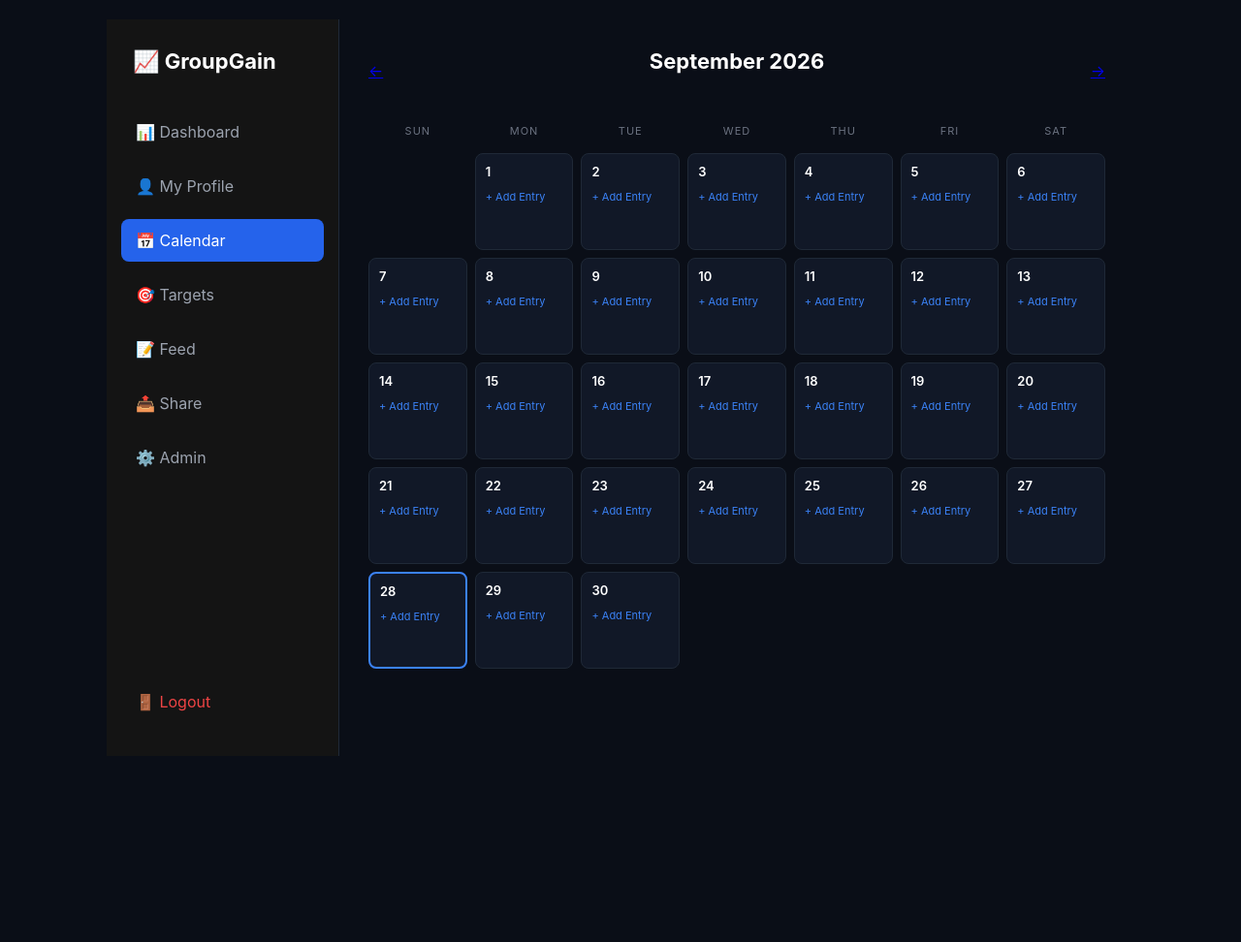
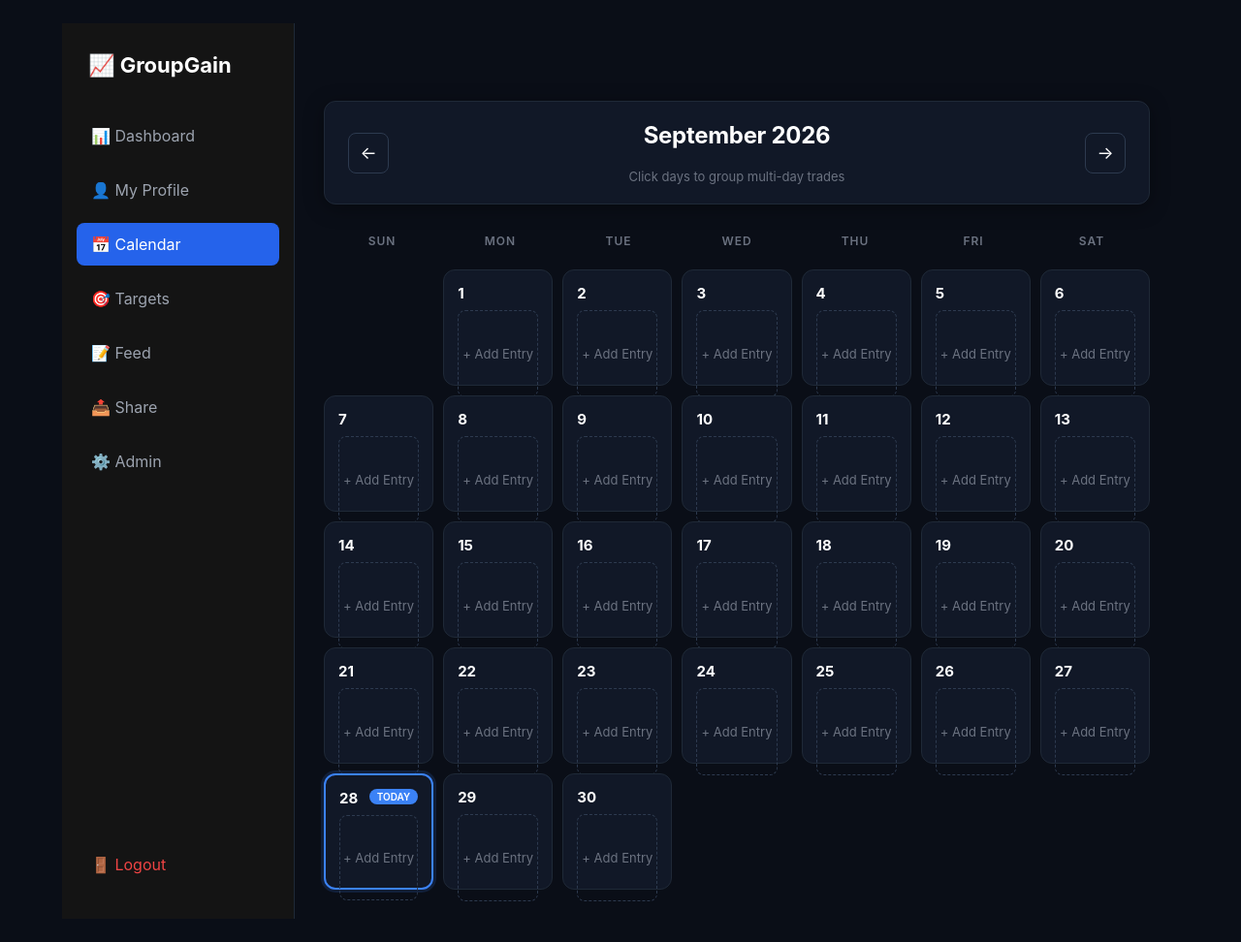
Before and after one commit to leemossford-jpg/groupgain, a Flask app: page /calendar in a window 1280 px wide. Shown: the whole page at 97% size. Before the commit the page ends 780 px from the top, so only its background shows below. Run offline with Flask 3, Linux system fonts and the light colour scheme; a user stored in the database is signed in; data that the repository does not hold is empty.

Commit message:
Update calendar.html

```diff
--- a/templates/calendar.html
+++ b/templates/calendar.html
@@ -5,77 +5,235 @@
   :root {
     --bg-main: #0a0e17;
     --bg-card: #111827;
+    --bg-card-hover: #1a2436;
     --accent-blue: #3b82f6;
+    --accent-blue-soft: rgba(59, 130, 246, 0.15);
     --accent-green: #10b981;
+    --accent-green-soft: rgba(16, 185, 129, 0.12);
     --accent-red: #ef4444;
+    --accent-red-soft: rgba(239, 68, 68, 0.12);
     --text-primary: #ffffff;
     --text-secondary: #6b7280;
     --text-dim: #9ca3af;
     --border: #1f2937;
-    --border-light: #2d3a4f;
+    --border-soft: #2d3a4f;
+    --shadow: 0 4px 20px rgba(0,0,0,0.35);
+    --group-outline: #60a5fa;
+    --group-glow: 0 0 0 2px var(--group-outline), 0 0 12px rgba(96, 165, 250, 0.4);
   }
 
   * { margin: 0; padding: 0; box-sizing: border-box; }
-  body { background: var(--bg-main); color: var(--text-primary); font-family: -apple-system, Segoe UI, Roboto, sans-serif; padding: 20px; max-width: 1100px; margin: 0 auto; }
+  body {
+    background: var(--bg-main);
+    color: var(--text-primary);
+    font-family: -apple-system, Segoe UI, Roboto, sans-serif;
+    padding: 24px;
+    max-width: 1200px;
+    margin: 0 auto;
+  }
 
-  .cal-header { display: flex; justify-content: space-between; align-items: center; margin-bottom: 24px; }
-  .cal-nav a { color: var(--accent-blue); text-decoration: none; font-size: 18px; padding: 8px 14px; border-radius: 6px; background: var(--bg-card); border: 1px solid var(--border); }
-  .cal-title { font-size: 22px; font-weight: 700; }
+  /* ===== FLASH MESSAGES ===== */
+  .flash-wrap { margin-bottom: 16px; }
+  .flash {
+    padding: 12px 18px;
+    border-radius: 10px;
+    margin-bottom: 8px;
+    font-weight: 500;
+  }
+  .flash.success { background: var(--accent-green-soft); color: #86efac; border: 1px solid rgba(16, 185, 129, 0.25); }
+  .flash.error { background: rgba(239, 68, 68, 0.1); color: #fca5a5; border: 1px solid rgba(239, 68, 68, 0.25); }
 
-  .weekdays { display: grid; grid-template-columns: repeat(7, 1fr); gap: 8px; margin-bottom: 8px; }
-  .weekday { text-align: center; font-size: 11px; text-transform: uppercase; letter-spacing: 1px; color: var(--text-secondary); padding: 8px; }
+  /* ===== GROUP TOTAL BAR ===== */
+  .group-bar {
+    display: flex;
+    justify-content: space-between;
+    align-items: center;
+    padding: 14px 20px;
+    background: linear-gradient(90deg, rgba(59, 130, 246, 0.15), transparent);
+    border: 1px solid var(--accent-blue);
+    border-radius: 10px;
+    margin-bottom: 20px;
+    transition: all 0.3s ease;
+    opacity: 0;
+    transform: translateY(-10px);
+    height: 0;
+    overflow: hidden;
+  }
+  .group-bar.visible {
+    opacity: 1;
+    transform: translateY(0);
+    height: auto;
+    margin-bottom: 20px;
+  }
+  .group-label { font-size: 13px; color: var(--text-secondary); }
+  .group-total { font-size: 22px; font-weight: 700; }
+  .group-total.green { color: var(--accent-green); }
+  .group-total.red { color: var(--accent-red); }
+  .group-clear {
+    background: transparent;
+    border: 1px solid var(--border-soft);
+    color: var(--text-secondary);
+    padding: 8px 14px;
+    border-radius: 6px;
+    cursor: pointer;
+    font-size: 12px;
+    transition: 0.2s;
+  }
+  .group-clear:hover { border-color: var(--accent-red); color: var(--accent-red); }
 
-  .cal-grid { display: grid; grid-template-columns: repeat(7, 1fr); gap: 8px; }
-  .day-cell { min-height: 100px; background: var(--bg-card); border: 1px solid var(--border); border-radius: 8px; padding: 10px; transition: 0.2s; }
-  .day-cell:hover { border-color: var(--accent-blue); }
-  .day-cell.empty { background: transparent; border: none; }
-  .day-cell.today { border-color: var(--accent-blue); border-width: 2px; }
+  /* ===== CALENDAR HEADER ===== */
+  .cal-header {
+    display: flex;
+    justify-content: space-between;
+    align-items: center;
+    margin-bottom: 20px;
+    padding: 20px 24px;
+    background: var(--bg-card);
+    border: 1px solid var(--border);
+    border-radius: 12px;
+    box-shadow: var(--shadow);
+  }
+  .cal-nav { display: flex; gap: 10px; }
+  .cal-nav a {
+    display: flex;
+    align-items: center;
+    justify-content: center;
+    width: 42px;
+    height: 42px;
+    color: var(--text-primary);
+    text-decoration: none;
+    font-size: 18px;
+    border-radius: 8px;
+    background: transparent;
+    border: 1px solid var(--border-soft);
+    transition: all 0.2s ease;
+  }
+  .cal-nav a:hover {
+    background: var(--accent-blue);
+    border-color: var(--accent-blue);
+    transform: scale(1.05);
+  }
+  .cal-title { font-size: 24px; font-weight: 700; letter-spacing: -0.3px; }
+  .cal-subtitle { font-size: 13px; color: var(--text-secondary); margin-top: 4px; }
 
-  .day-num { font-size: 13px; font-weight: 600; margin-bottom: 6px; }
-  .day-total { font-size: 15px; font-weight: 700; margin-bottom: 4px; }
-  .day-total.green { color: var(--accent-green); }
-  .day-total.red { color: var(--accent-red); }
-  .day-notes { font-size: 10px; color: var(--text-dim); overflow: hidden; text-overflow: ellipsis; white-space: nowrap; margin-bottom: 8px; }
+  /* ===== WEEKDAYS ===== */
+  .weekdays {
+    display: grid;
+    grid-template-columns: repeat(7, 1fr);
+    gap: 10px;
+    margin-bottom: 12px;
+    padding: 0 4px;
+  }
+  .weekday {
+    text-align: center;
+    font-size: 12px;
+    font-weight: 600;
+    text-transform: uppercase;
+    letter-spacing: 1px;
+    color: var(--text-secondary);
+    padding: 10px 6px;
+  }
 
-  .add-link, .edit-link { font-size: 11px; color: var(--accent-blue); text-decoration: none; margin-right: 6px; }
-  .add-link:hover, .edit-link:hover { text-decoration: underline; }
+  /* ===== CALENDAR GRID ===== */
+  .cal-grid { display: grid; grid-template-columns: repeat(7, 1fr); gap: 10px; }
+  .day-cell {
+    min-height: 120px;
+    background: var(--bg-card);
+    border: 1px solid var(--border);
+    border-radius: 12px;
+    padding: 14px;
+    transition: all 0.25s ease;
+    cursor: pointer;
+    position: relative;
+  }
+  .day-cell:hover:not(.empty) {
+    border-color: var(--accent-blue);
+    background: var(--bg-card-hover);
+    transform: translateY(-2px);
+  }
+  .day-cell.empty { background: transparent; border: none; pointer-events: none; }
+  .day-cell.today { border-color: var(--accent-blue); border-width: 2px; box-shadow: 0 0 0 3px var(--accent-blue-soft); }
 
-  .form-modal { background: rgba(0,0,0,0.7); position: fixed; top: 0; left: 0; right: 0; bottom: 0; display: flex; align-items: center; justify-content: center; z-index: 100; }
-  .form-card { background: var(--bg-card); border: 1px solid var(--border-light); border-radius: 10px; padding: 24px; width: 90%; max-width: 420px; }
-  .form-card h3 { margin-bottom: 16px; font-size: 18px; }
-  .form-group { margin-bottom: 14px; }
-  .form-group label { display: block; font-size: 12px; color: var(--text-secondary); margin-bottom: 4px; }
-  .form-group input, .form-group textarea { width: 100%; background: var(--bg-main); border: 1px solid var(--border-light); color: #fff; padding: 10px 12px; border-radius: 6px; font-size: 14px; }
-  .form-buttons { display: flex; gap: 10px; margin-top: 18px; }
-  .btn { flex: 1; padding: 10px; border-radius: 6px; border: none; font-weight: 600; cursor: pointer; }
-  .btn.primary { background: var(--accent-blue); color: #fff; }
-  .btn.secondary { background: var(--border); color: var(--text-primary); }
+  /* ===== SELECTED GROUP OUTLINE — YOUR FEATURE ===== */
+  .day-cell.selected {
+    border-color: var(--group-outline);
+    box-shadow: var(--group-glow);
+    background: rgba(96, 165, 250, 0.08);
+  }
+  .day-cell.selected::after {
+    content: "✓";
+    position: absolute;
+    top: 8px;
+    right: 10px;
+    font-size: 14px;
+    font-weight: 700;
+    color: var(--group-outline);
+  }
 
-  .flash { padding: 12px 16px; border-radius: 8px; margin-bottom: 20px; }
-  .flash.success { background: #1a3d2f; color: #86efac; }
-  .flash.error { background: #3d1f1f; color: #fca5a5; }
+  .day-cell.has-profit { border-left: 3px solid var(--accent-green); }
+  .day-cell.has-loss { border-left: 3px solid var(--accent-red); }
 
-  @media(max-width: 768px) {
-    .cal-grid { gap: 4px; }
-    .day-cell { padding: 6px; min-height: 80px; }
-    .weekday { font-size: 10px; padding: 6px; }
+  /* ===== DAY CONTENT ===== */
+  .day-top { display: flex; justify-content: space-between; align-items: flex-start; margin-bottom: 8px; }
+  .day-num { font-size: 15px; font-weight: 700; color: var(--text-primary); }
+  .day-today-badge { font-size: 10px; background: var(--accent-blue); padding: 2px 8px; border-radius: 10px; font-weight: 600; text-transform: uppercase; }
+  .day-amount { font-size: 18px; font-weight: 700; margin-bottom: 6px; letter-spacing: -0.3px; }
+  .day-amount.green { color: var(--accent-green); }
+  .day-amount.red { color: var(--accent-red); }
+  .day-notes { font-size: 11px; color: var(--text-dim); line-height: 1.4; overflow: hidden; display: -webkit-box; -webkit-line-clamp: 2; -webkit-box-orient: vertical; margin-bottom: 8px; }
+  .day-add {
+    display: flex; align-items: center; justify-content: center;
+    height: 100%; min-height: 60px;
+    color: var(--text-secondary); font-size: 13px; text-decoration: none;
+    border: 1px dashed var(--border-soft); border-radius: 8px; margin-top: 8px;
+    transition: 0.15s;
+  }
+  .day-add:hover { border-color: var(--accent-blue); color: var(--accent-blue); background: var(--accent-blue-soft); }
+
+  /* ===== RESPONSIVE ===== */
+  @media(max-width: 900px) {
+    body { padding: 16px; }
+    .cal-grid { gap: 8px; }
+    .day-cell { padding: 10px; min-height: 95px; }
+    .day-amount { font-size: 15px; }
+    .weekday { font-size: 10px; padding: 8px 4px; }
   }
 </style>
 
 {% with messages = get_flashed_messages(with_categories=true) %}
   {% if messages %}
-    {% for cat, msg in messages %}
-      <div class="flash {{ cat }}">{{ msg }}</div>
-    {% endfor %}
+    <div class="flash-wrap">
+      {% for cat, msg in messages %}
+        <div class="flash {{ cat }}">{{ msg }}</div>
+      {% endfor %}
+    </div>
   {% endif %}
 {% endwith %}
 
-<div class="cal-header">
-  <a href="{{ url_for('calendar_view', year=year, month=month-1) }}">&larr;</a>
-  <h2 class="cal-title">{{ month_name }} {{ year }}</h2>
-  <a href="{{ url_for('calendar_view', year=year, month=month+1) }}">&rarr;</a>
+<!-- 📊 GROUP TOTAL BAR — Shows when days selected -->
+<div class="group-bar" id="groupBar">
+  <div>
+    <span class="group-label" id="groupCount">Selected: 0 days</span>
+    <h3 class="group-total" id="groupTotal">£0.00</h3>
+  </div>
+  <button class="group-clear" onclick="clearSelection()">Clear</button>
 </div>
 
+<!-- Calendar Header -->
+<div class="cal-header">
+  <div class="cal-nav">
+    <a href="{{ url_for('calendar_view', year=year, month=month-1) }}" aria-label="Previous month">&larr;</a>
+  </div>
+  <div style="text-align:center;">
+    <h2 class="cal-title">{{ month_name }} {{ year }}</h2>
+    <p class="cal-subtitle">Click days to group multi-day trades</p>
+  </div>
+  <div class="cal-nav">
+    <a href="{{ url_for('calendar_view', year=year, month=month+1) }}" aria-label="Next month">&rarr;</a>
+  </div>
+</div>
+
+<!-- Weekdays -->
 <div class="weekdays">
   <div class="weekday">Sun</div>
   <div class="weekday">Mon</div>
@@ -86,7 +244,8 @@
   <div class="weekday">Sat</div>
 </div>
 
-<div class="cal-grid">
+<!-- Calendar Grid -->
+<div class="cal-grid" id="calendarGrid">
   {% for week in calendar_weeks %}
     {% for day in week %}
       {% if day == 0 %}
@@ -94,22 +253,31 @@
       {% else %}
         {% set loop_date = date(year, month, day) %}
         {% set entry = entries.get(loop_date) %}
-        <div class="day-cell {% if loop_date == today %}today{% endif %}">
-          <div class="day-num">{{ day }}</div>
+        {% set is_today = loop_date == today %}
+        {% set day_total = entry.profit_loss if entry else 0 %}
+
+        <div class="day-cell
+          {% if is_today %}today{% endif %}
+          {% if entry and day_total > 0 %}has-profit{% endif %}
+          {% if entry and day_total < 0 %}has-loss{% endif %}
+          {% if entry %}data-amount="{{ day_total }}"{% endif %}
+          data-date="{{ loop_date }}"
+          onclick="toggleDay(this)"
+        ">
+          <div class="day-top">
+            <span class="day-num">{{ day }}</span>
+            {% if is_today %}<span class="day-today-badge">Today</span>{% endif %}
+          </div>
 
           {% if entry %}
-            <div class="day-total {% if entry.profit_loss >= 0 %}green{% else %}red{% endif %}">
-              £{{ "%.2f"|format(entry.profit_loss) }}
+            <div class="day-amount {% if day_total >= 0 %}green{% else %}red{% endif %}">
+              £{{ "%.2f"|format(day_total) }}
             </div>
             {% if entry.notes %}
-              <div class="day-notes" title="{{ entry.notes }}">{{ entry.notes }}</div>
+              <p class="day-notes" title="{{ entry.notes }}">{{ entry.notes }}</p>
             {% endif %}
-            <a href="#edit-{{ loop_date }}" class="edit-link">Edit</a>
-            <form action="{{ url_for('delete_entry', eid=entry.id) }}" method="post" style="display:inline" onsubmit="return confirm('Delete this entry?');">
-              <button type="submit" class="edit-link" style="background:none; border:none; color:var(--accent-red); cursor:pointer; padding:0; font-size:11px;">Delete</button>
-            </form>
           {% else %}
-            <a href="#add-{{ loop_date }}" class="add-link">+ Add Entry</a>
+            <a href="{{ url_for('dashboard') }}" class="day-add" onclick="event.stopPropagation()">+ Add Entry</a>
           {% endif %}
         </div>
       {% endif %}
@@ -117,4 +285,51 @@
   {% endfor %}
 </div>
 
+<script>
+// ===== MULTI-SELECT GROUP LOGIC =====
+let selectedDays = {};
+
+function toggleDay(cell) {
+  const dateKey = cell.dataset.date;
+  const amount = parseFloat(cell.dataset.amount) || 0;
+
+  if (cell.classList.contains('empty')) return;
+
+  // Toggle selection
+  if (selectedDays[dateKey]) {
+    delete selectedDays[dateKey];
+    cell.classList.remove('selected');
+  } else {
+    selectedDays[dateKey] = amount;
+    cell.classList.add('selected');
+  }
+
+  updateGroupTotal();
+}
+
+function updateGroupTotal() {
+  const days = Object.keys(selectedDays).length;
+  const total = Object.values(selectedDays).reduce((sum, val) => sum + val, 0);
+
+  const bar = document.getElementById('groupBar');
+  const countEl = document.getElementById('groupCount');
+  const totalEl = document.getElementById('groupTotal');
+
+  if (days > 0) {
+    bar.classList.add('visible');
+    countEl.textContent = `Selected: ${days} day${days !== 1 ? 's' : ''}`;
+    totalEl.textContent = `£${total.toFixed(2)}`;
+    totalEl.className = 'group-total ' + (total >= 0 ? 'green' : 'red');
+  } else {
+    bar.classList.remove('visible');
+  }
+}
+
+function clearSelection() {
+  selectedDays = {};
+  document.querySelectorAll('.day-cell.selected').forEach(c => c.classList.remove('selected'));
+  updateGroupTotal();
+}
+</script>
+
 {% endblock %}
```
